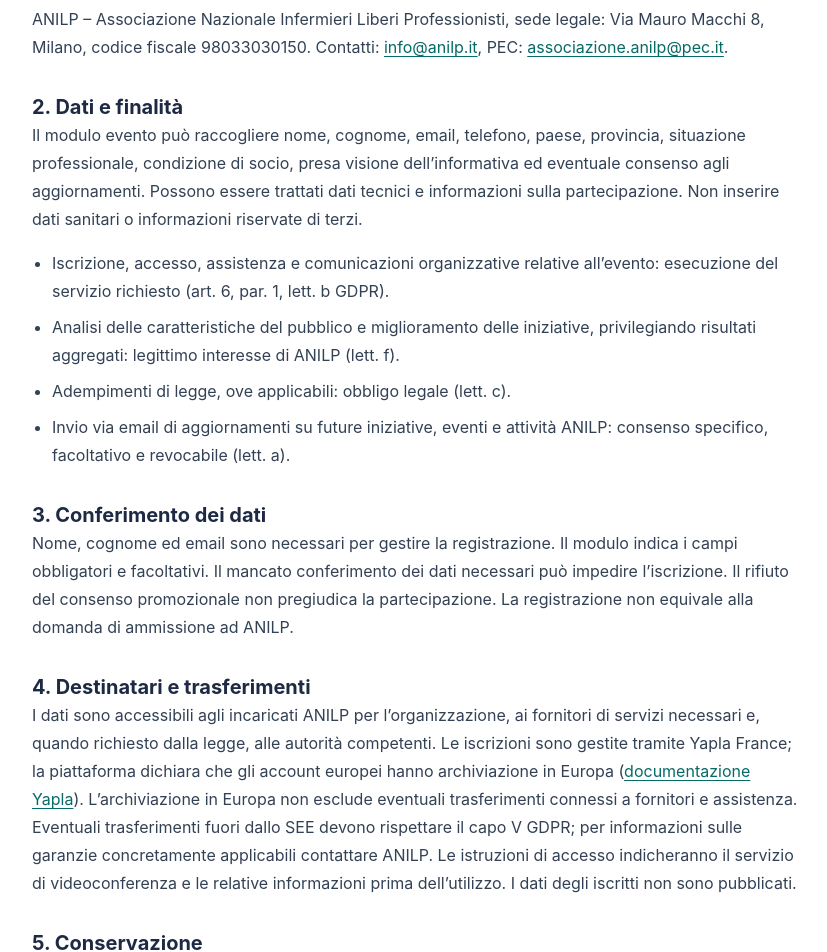
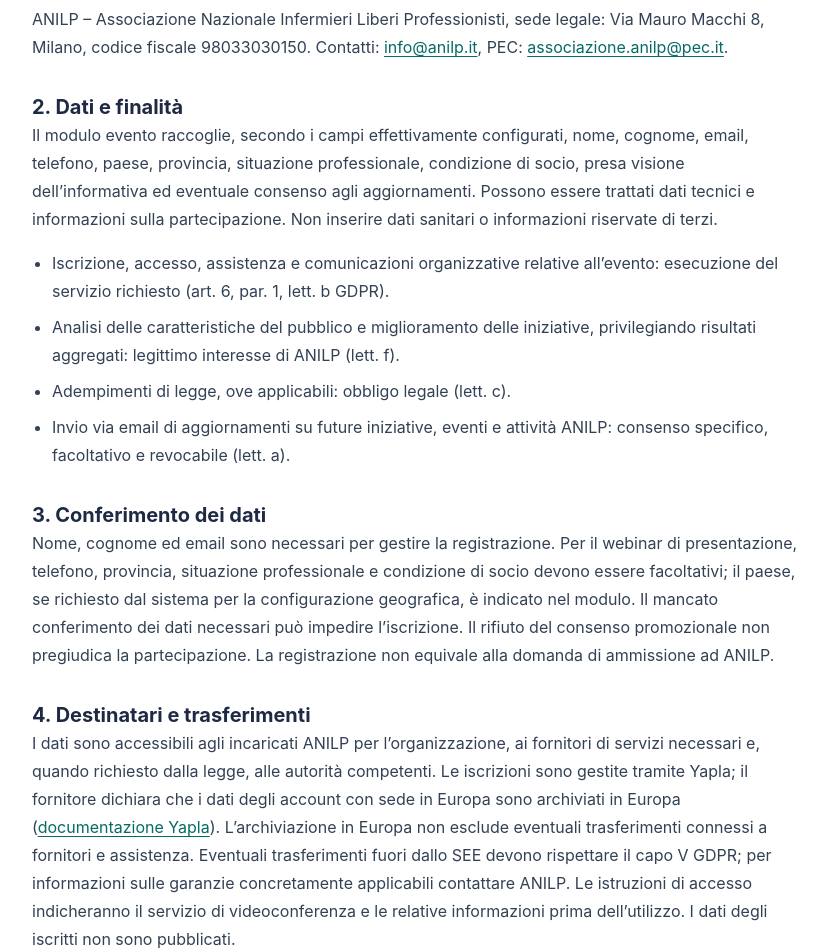
Before and after one commit to Mirkus-84/anilp-website, a React (Vite) app: page /privacy-eventi in a window 1280 px wide. Shown: the part 529-1481 px from the top of the page, without its empty margins (224-1051 px from the left). Built offline with nearby package versions, Linux system fonts and the light colour scheme; a web font is replaced by a local one.

Commit message:
Clarify data minimization and Yapla storage disclosure

```diff
--- a/src/pages/EventPrivacy.tsx
+++ b/src/pages/EventPrivacy.tsx
@@ -13,7 +13,7 @@ export function EventPrivacy() {
         <h2 className="mt-8 text-xl font-bold text-[#1e2a44]">1. Titolare del trattamento</h2>
         <p>ANILP – Associazione Nazionale Infermieri Liberi Professionisti, sede legale: {registeredOffice}, codice fiscale {associationTaxCode}. Contatti: <a href="mailto:info@anilp.it">info@anilp.it</a>, PEC: <a href={`mailto:${associationPec}`}>{associationPec}</a>.</p>
         <h2 className="mt-8 text-xl font-bold text-[#1e2a44]">2. Dati e finalità</h2>
-        <p>Il modulo evento può raccogliere nome, cognome, email, telefono, paese, provincia, situazione professionale, condizione di socio, presa visione dell’informativa ed eventuale consenso agli aggiornamenti. Possono essere trattati dati tecnici e informazioni sulla partecipazione. Non inserire dati sanitari o informazioni riservate di terzi.</p>
+        <p>Il modulo evento raccoglie, secondo i campi effettivamente configurati, nome, cognome, email, telefono, paese, provincia, situazione professionale, condizione di socio, presa visione dell’informativa ed eventuale consenso agli aggiornamenti. Possono essere trattati dati tecnici e informazioni sulla partecipazione. Non inserire dati sanitari o informazioni riservate di terzi.</p>
         <ul>
           <li>Iscrizione, accesso, assistenza e comunicazioni organizzative relative all’evento: esecuzione del servizio richiesto (art. 6, par. 1, lett. b GDPR).</li>
           <li>Analisi delle caratteristiche del pubblico e miglioramento delle iniziative, privilegiando risultati aggregati: legittimo interesse di ANILP (lett. f).</li>
@@ -21,9 +21,9 @@ export function EventPrivacy() {
           <li>Invio via email di aggiornamenti su future iniziative, eventi e attività ANILP: consenso specifico, facoltativo e revocabile (lett. a).</li>
         </ul>
         <h2 className="mt-8 text-xl font-bold text-[#1e2a44]">3. Conferimento dei dati</h2>
-        <p>Nome, cognome ed email sono necessari per gestire la registrazione. Il modulo indica i campi obbligatori e facoltativi. Il mancato conferimento dei dati necessari può impedire l’iscrizione. Il rifiuto del consenso promozionale non pregiudica la partecipazione. La registrazione non equivale alla domanda di ammissione ad ANILP.</p>
+        <p>Nome, cognome ed email sono necessari per gestire la registrazione. Per il webinar di presentazione, telefono, provincia, situazione professionale e condizione di socio devono essere facoltativi; il paese, se richiesto dal sistema per la configurazione geografica, è indicato nel modulo. Il mancato conferimento dei dati necessari può impedire l’iscrizione. Il rifiuto del consenso promozionale non pregiudica la partecipazione. La registrazione non equivale alla domanda di ammissione ad ANILP.</p>
         <h2 className="mt-8 text-xl font-bold text-[#1e2a44]">4. Destinatari e trasferimenti</h2>
-        <p>I dati sono accessibili agli incaricati ANILP per l’organizzazione, ai fornitori di servizi necessari e, quando richiesto dalla legge, alle autorità competenti. Le iscrizioni sono gestite tramite Yapla France; la piattaforma dichiara che gli account europei hanno archiviazione in Europa (<a href="https://support.yapla.com/it-it/sicurezza-dei-dati-personali-e-del-gestore-dei-pagamenti">documentazione Yapla</a>). L’archiviazione in Europa non esclude eventuali trasferimenti connessi a fornitori e assistenza. Eventuali trasferimenti fuori dallo SEE devono rispettare il capo V GDPR; per informazioni sulle garanzie concretamente applicabili contattare ANILP. Le istruzioni di accesso indicheranno il servizio di videoconferenza e le relative informazioni prima dell’utilizzo. I dati degli iscritti non sono pubblicati.</p>
+        <p>I dati sono accessibili agli incaricati ANILP per l’organizzazione, ai fornitori di servizi necessari e, quando richiesto dalla legge, alle autorità competenti. Le iscrizioni sono gestite tramite Yapla; il fornitore dichiara che i dati degli account con sede in Europa sono archiviati in Europa (<a href="https://support.yapla.com/it-it/sicurezza-dei-dati-personali-e-del-gestore-dei-pagamenti">documentazione Yapla</a>). L’archiviazione in Europa non esclude eventuali trasferimenti connessi a fornitori e assistenza. Eventuali trasferimenti fuori dallo SEE devono rispettare il capo V GDPR; per informazioni sulle garanzie concretamente applicabili contattare ANILP. Le istruzioni di accesso indicheranno il servizio di videoconferenza e le relative informazioni prima dell’utilizzo. I dati degli iscritti non sono pubblicati.</p>
         <h2 className="mt-8 text-xl font-bold text-[#1e2a44]">5. Conservazione</h2>
         <p>I dati organizzativi sono conservati fino alla conclusione dell’evento e delle attività successive, incluse gestione delle richieste, verifica delle presenze ed eventuale rilascio di materiali o attestati, se previsti. Le informazioni non più necessarie sono cancellate o anonimizzate; restano separatamente conservati i soli dati richiesti da obblighi legali o necessari alla tutela dei diritti, per i termini applicabili. Per gli aggiornamenti, i recapiti sono utilizzati finché il consenso è valido e l’interesse rimane attuale, con riesame periodico e cessazione degli invii in caso di revoca. La prova del consenso e della revoca è conservata nei limiti necessari a dimostrare la liceità del trattamento.</p>
         <h2 className="mt-8 text-xl font-bold text-[#1e2a44]">6. Diritti dell’interessato</h2>
```
